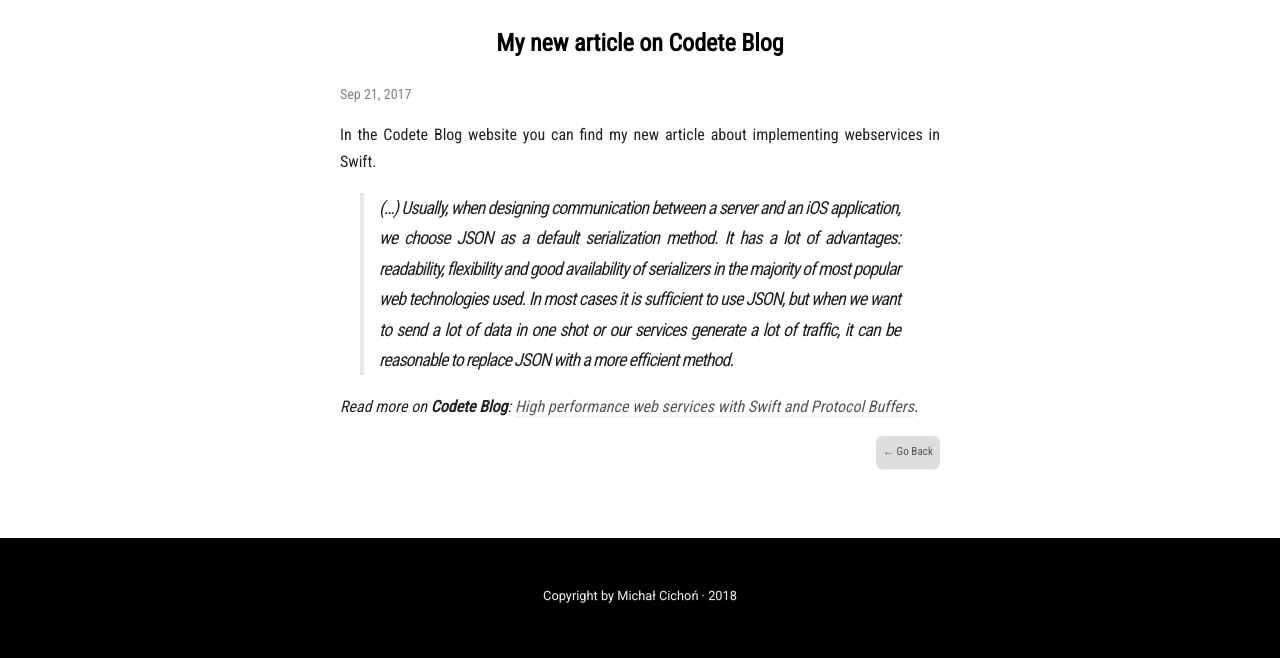
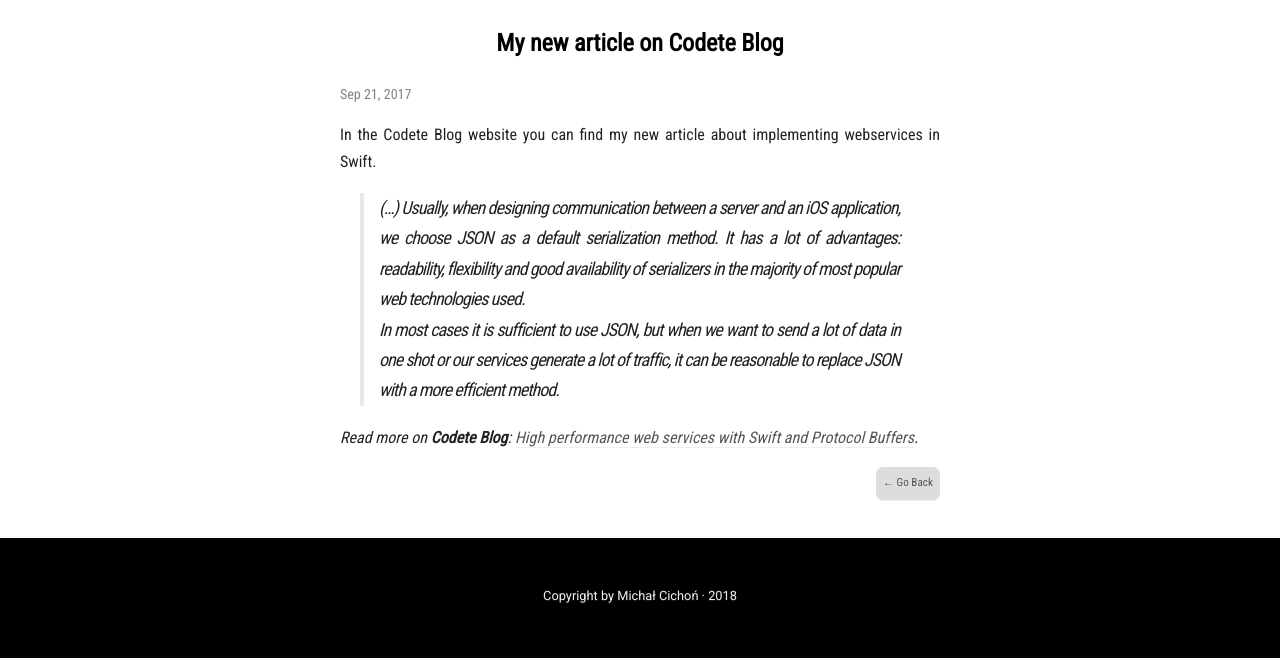
Before and after one commit to michalcichon/michalcichon.github.io, a Jekyll site: the page built from _posts/2017-09-21-high-performance-web-services-with-swift-and-protocol-buffers.md, in a window 1280 px wide. Shown: the part 252-910 px from the top of the page. Built offline with Jekyll 4.4.1, drawn with Linux system fonts in a browser that asks for light colours.

Commit message:
Fix some text

```diff
--- a/_posts/2017-09-21-high-performance-web-services-with-swift-and-protocol-buffers.md
+++ b/_posts/2017-09-21-high-performance-web-services-with-swift-and-protocol-buffers.md
@@ -12,6 +12,7 @@ background: "#f05138"
 In the Codete Blog website you can find my new article about implementing webservices in Swift.
 
 
-> (...) Usually, when designing communication between a server and an iOS application, we choose JSON as a default serialization method. It has a lot of advantages: readability, flexibility and good availability of serializers in the majority of most popular web technologies used. In most cases it is sufficient to use JSON, but when we want to send a lot of data in one shot or our services generate a lot of traffic, it can be reasonable to replace JSON with a more efficient method.
+> (...) Usually, when designing communication between a server and an iOS application, we choose JSON as a default serialization method. It has a lot of advantages: readability, flexibility and good availability of serializers in the majority of most popular web technologies used. \\
+> In most cases it is sufficient to use JSON, but when we want to send a lot of data in one shot or our services generate a lot of traffic, it can be reasonable to replace JSON with a more efficient method.
 
 *Read more on **Codete Blog**: [High performance web services with Swift and Protocol Buffers](https://codete.com/blog/high-performance-web-services-swift-protocol-buffers/).*
```
